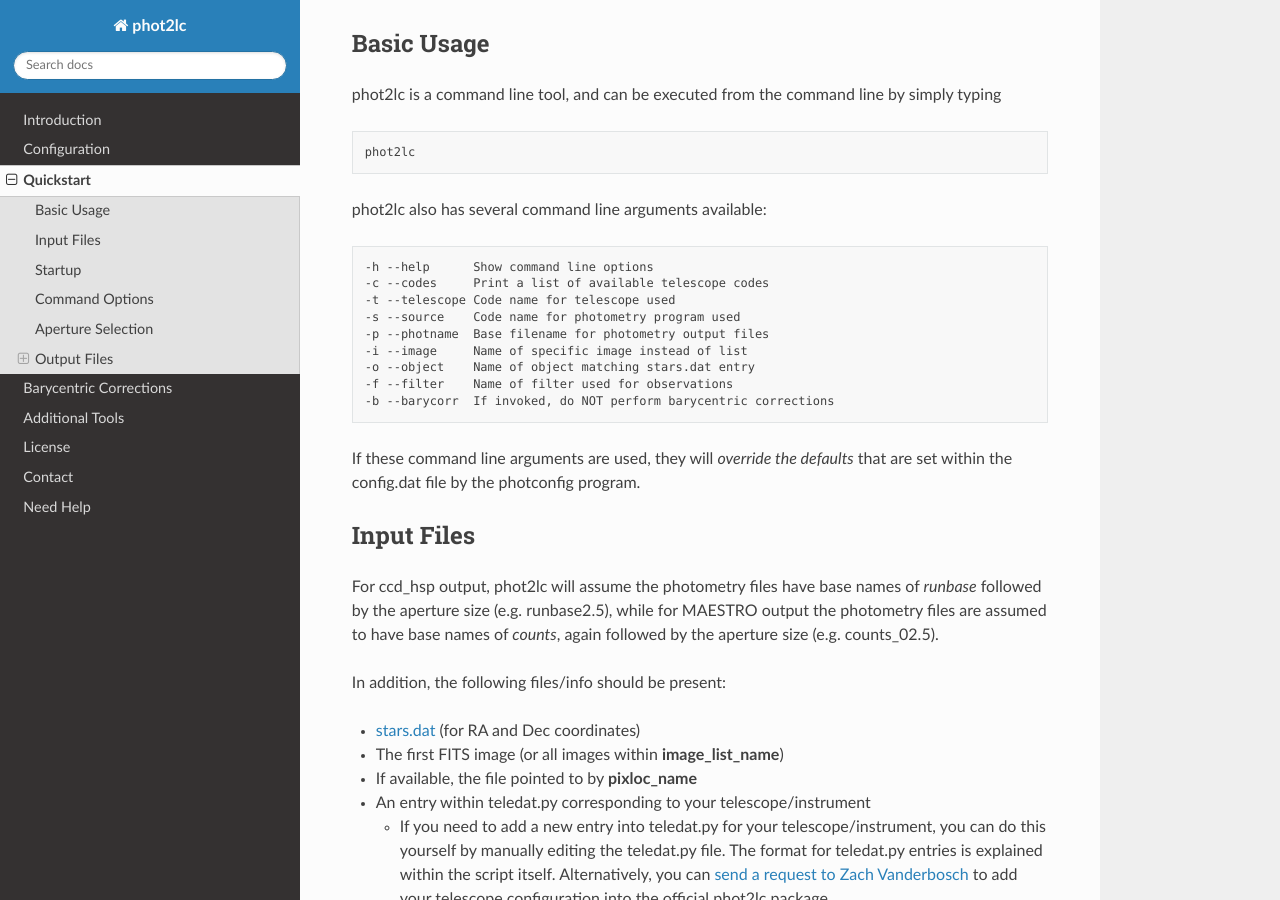
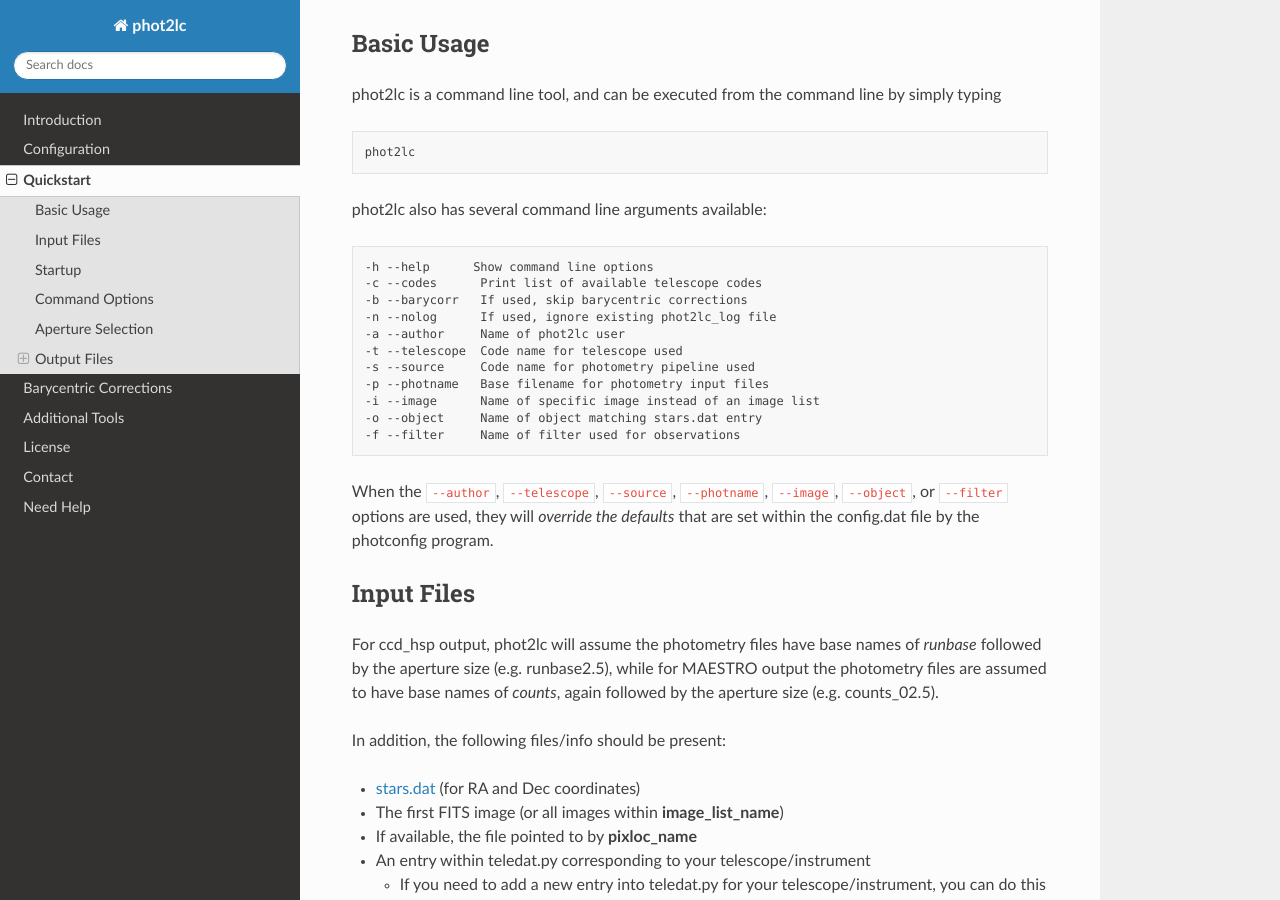
Before and after one commit to zvanderbosch/phot2lc, a Sphinx documentation site: the page built from docs/source/quickstart.rst, in a window 1280 px wide and 900 px high, scrolled down 373 px. Built offline with Sphinx 7.4.7 and the Read the Docs theme 3.1.0, drawn with Linux system fonts in a browser that asks for light colours.

Commit message:
Update CLA docs

```diff
--- a/docs/source/configuration.rst
+++ b/docs/source/configuration.rst
@@ -14,7 +14,7 @@ When you first install phot2lc, you will need to change some of the default sett
 
    photconfig
 
-at which a point you will be lead through a series of prompts to edit the configuration file "config.dat." The parameters that need to be set are:
+at which a point you will be lead through a series of prompts to edit the configuration file "config.dat." The parameters that get set are:
 
 * **author**
 * **image_list_name**
--- a/docs/source/quickstart.rst
+++ b/docs/source/quickstart.rst
@@ -24,16 +24,18 @@ phot2lc also has several command line arguments available:
 .. code-block:: text
 
   -h --help      Show command line options
-  -c --codes     Print a list of available telescope codes
-  -t --telescope Code name for telescope used
-  -s --source    Code name for photometry program used
-  -p --photname  Base filename for photometry output files
-  -i --image     Name of specific image instead of list
-  -o --object    Name of object matching stars.dat entry
-  -f --filter    Name of filter used for observations
-  -b --barycorr  If invoked, do NOT perform barycentric corrections
+  -c --codes      Print list of available telescope codes
+  -b --barycorr   If used, skip barycentric corrections
+  -n --nolog      If used, ignore existing phot2lc_log file
+  -a --author     Name of phot2lc user
+  -t --telescope  Code name for telescope used
+  -s --source     Code name for photometry pipeline used
+  -p --photname   Base filename for photometry input files
+  -i --image      Name of specific image instead of an image list
+  -o --object     Name of object matching stars.dat entry
+  -f --filter     Name of filter used for observations
 
-If these command line arguments are used, they will *override the defaults* that are set within the config.dat file by the photconfig program.
+When the ``--author``, ``--telescope``, ``--source``, ``--photname``, ``--image``, ``--object``, or ``--filter`` options are used, they will *override the defaults* that are set within the config.dat file by the photconfig program.
 
 
 Input Files
```
